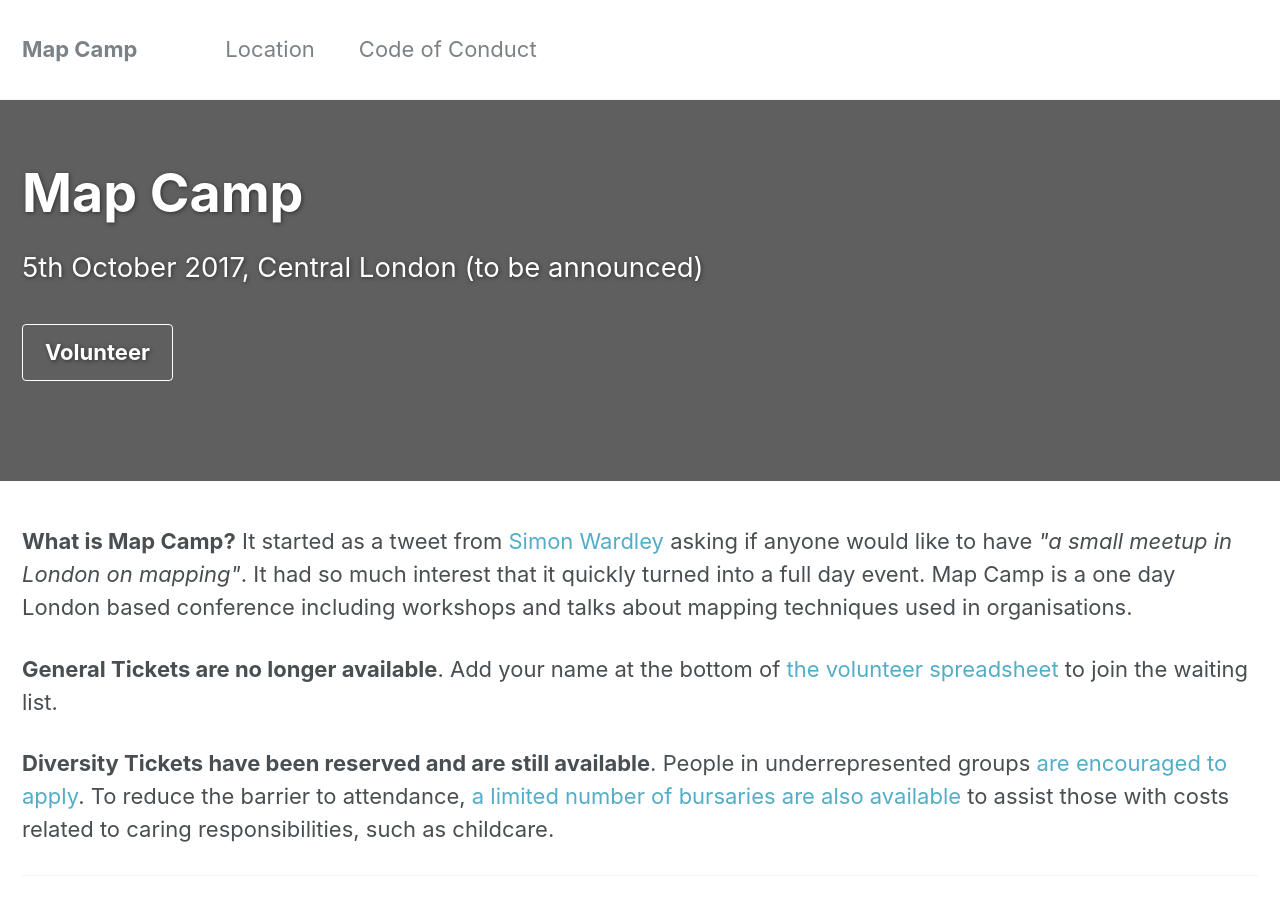
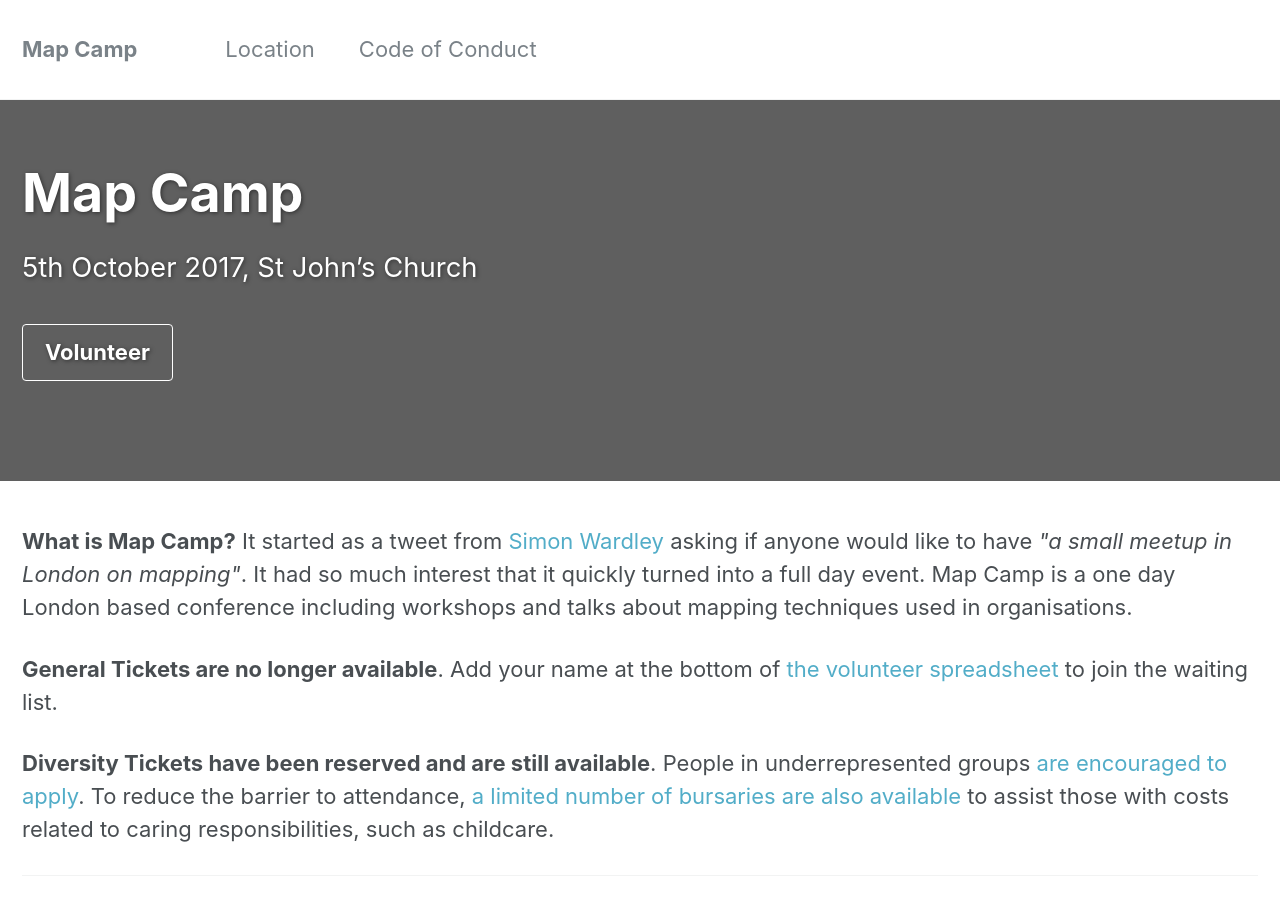
Before and after one commit to mapcampcommittee/mapcampcommittee.github.io, a Jekyll site: the page built from index.html, in a window 1280 px wide and 900 px high. Built offline with Jekyll 4.4.1, drawn with Linux system fonts in a browser that asks for light colours; the list of posts is cut into pages by our own code; comment, search, counter and statistics services are not loaded.

Commit message:
Indicate St Johns as the location.

```diff
--- a/index.html
+++ b/index.html
@@ -10,7 +10,7 @@ header:
   overlay_image: /assets/images/YellowstoneBackground.jpg
   cta_label: "Volunteer"
   cta_url: "http://volunteers.map-camp.com"
-excerpt: "5th October 2017, Central London (to be announced)"
+excerpt: "5th October 2017, St John's Church"
 #excerpt: "Maps enable us to determine the why of action."
 #excerpt: "Orienteering, Strategy, Mapping... join us for MapCamp 2017"
 intro:
```
Also changed, not shown: _pages/location.html (+3 -4 lines).
